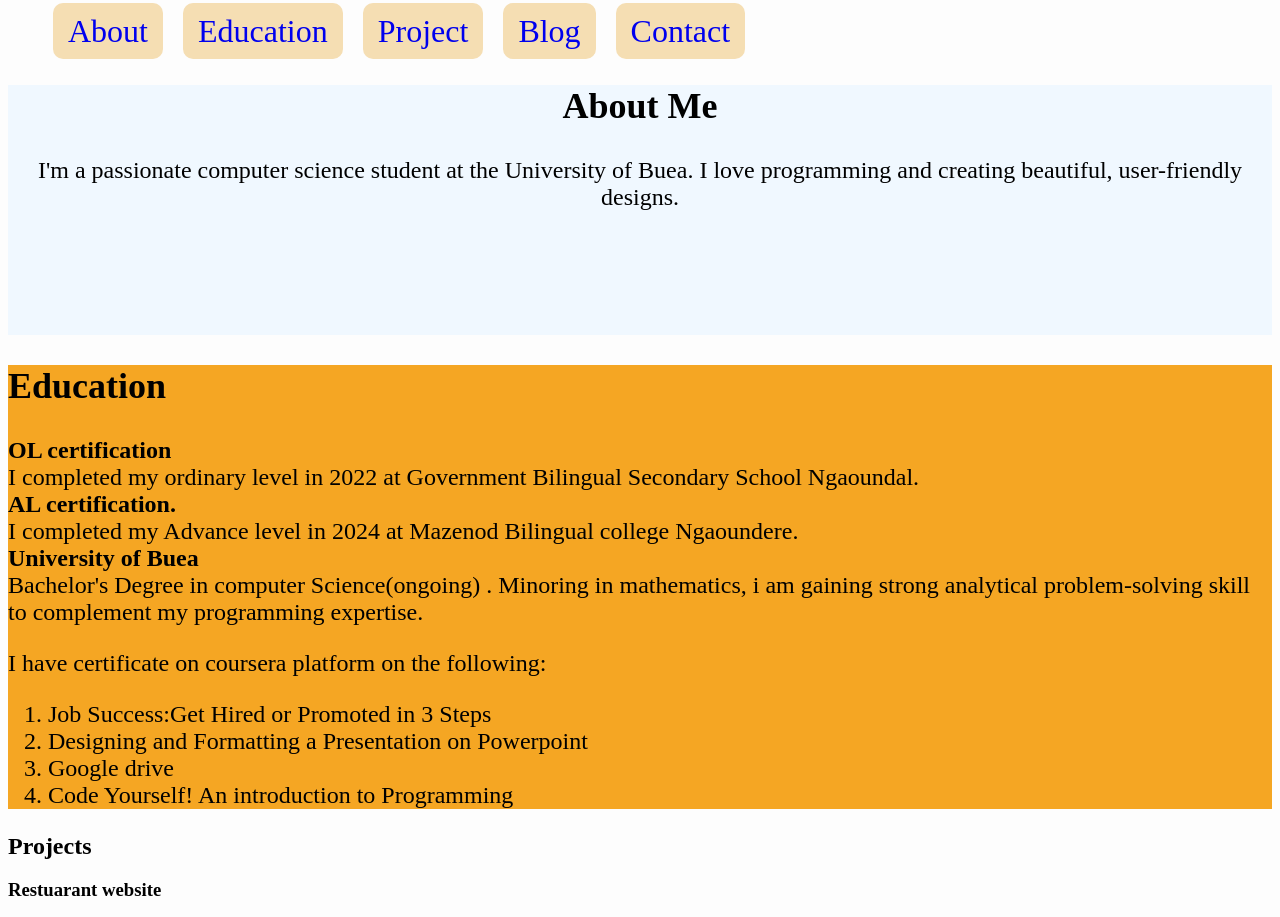
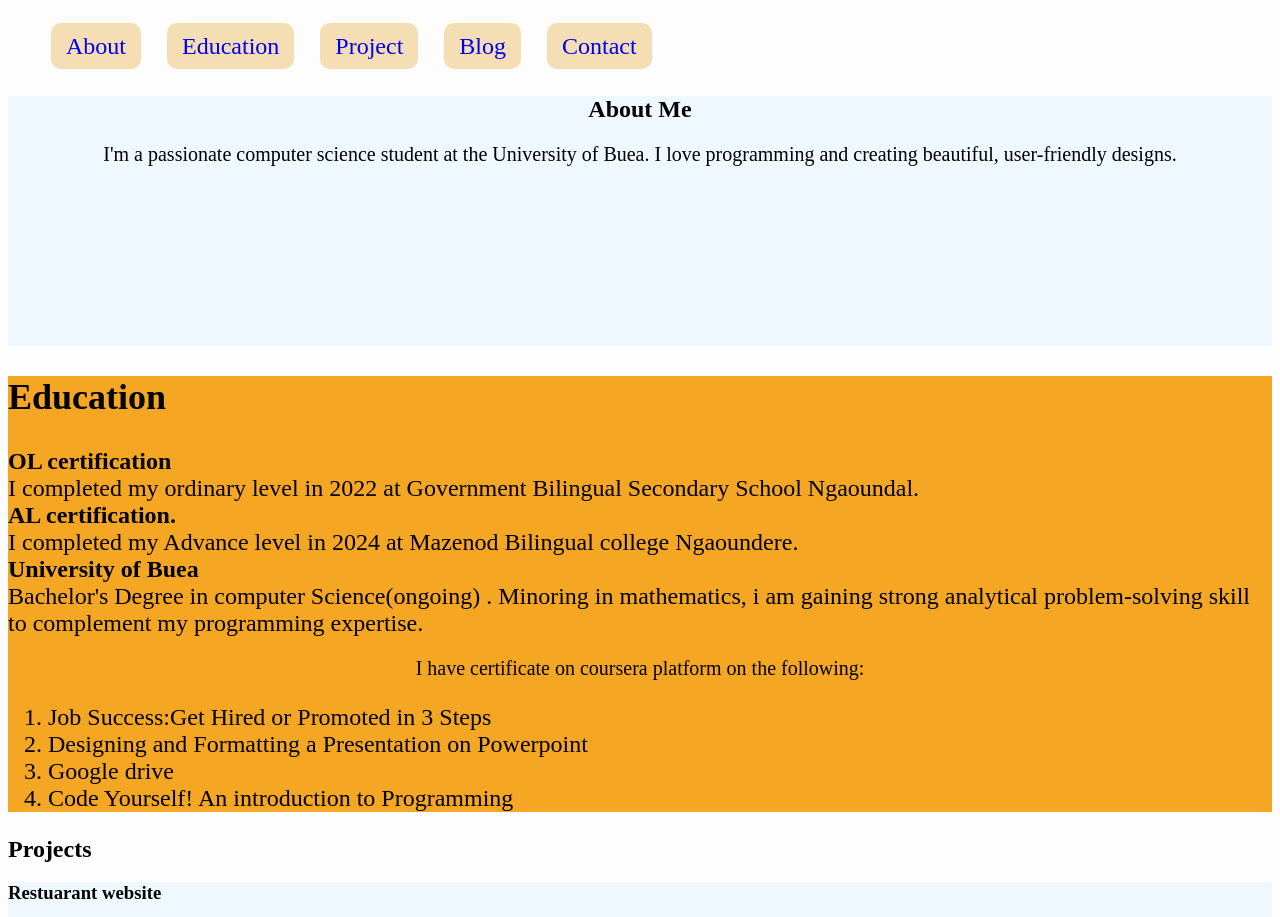
Before and after one commit to CynthiaFlorenceMuluh/my-portfolio, a plain HTML site: page index.html in a window 1280 px wide. Shown: the part 310-1227 px from the top of the page. Drawn offline with Linux system fonts and the light colour scheme.

Commit message:
Update index.html

```diff
--- a/index.html
+++ b/index.html
@@ -34,16 +34,17 @@
                 gap:20px;
                 list-style:none;
                 flex-wrap: wrap;
-                margin:5px;
+
 
             }
             nav ul a{
                 text-decoration: none;
-                font-size: 2.0rem;
+                font-size: 1.5rem;
                 padding:10px 15px;
                 background-color:wheat;
                 border-color: black;
                 border-radius: 10px;
+                margin:3px;
 
 
 
@@ -53,7 +54,7 @@
                 background-color:aliceblue;
                 height: 250px;
                 align-items: center;
-                font-size: 1.5rem;
+                font-size: 1.0rem;
 
 
             }
@@ -64,7 +65,16 @@
 
 
             }
+            p{
+                text-align:center;
+                font-size:20px;
+            }
+            .project{
+                align-text:center;
+                font-size:1.0rem;
+                background-color:aliceblue;
 
+            }
 
         }
     </style>
```
